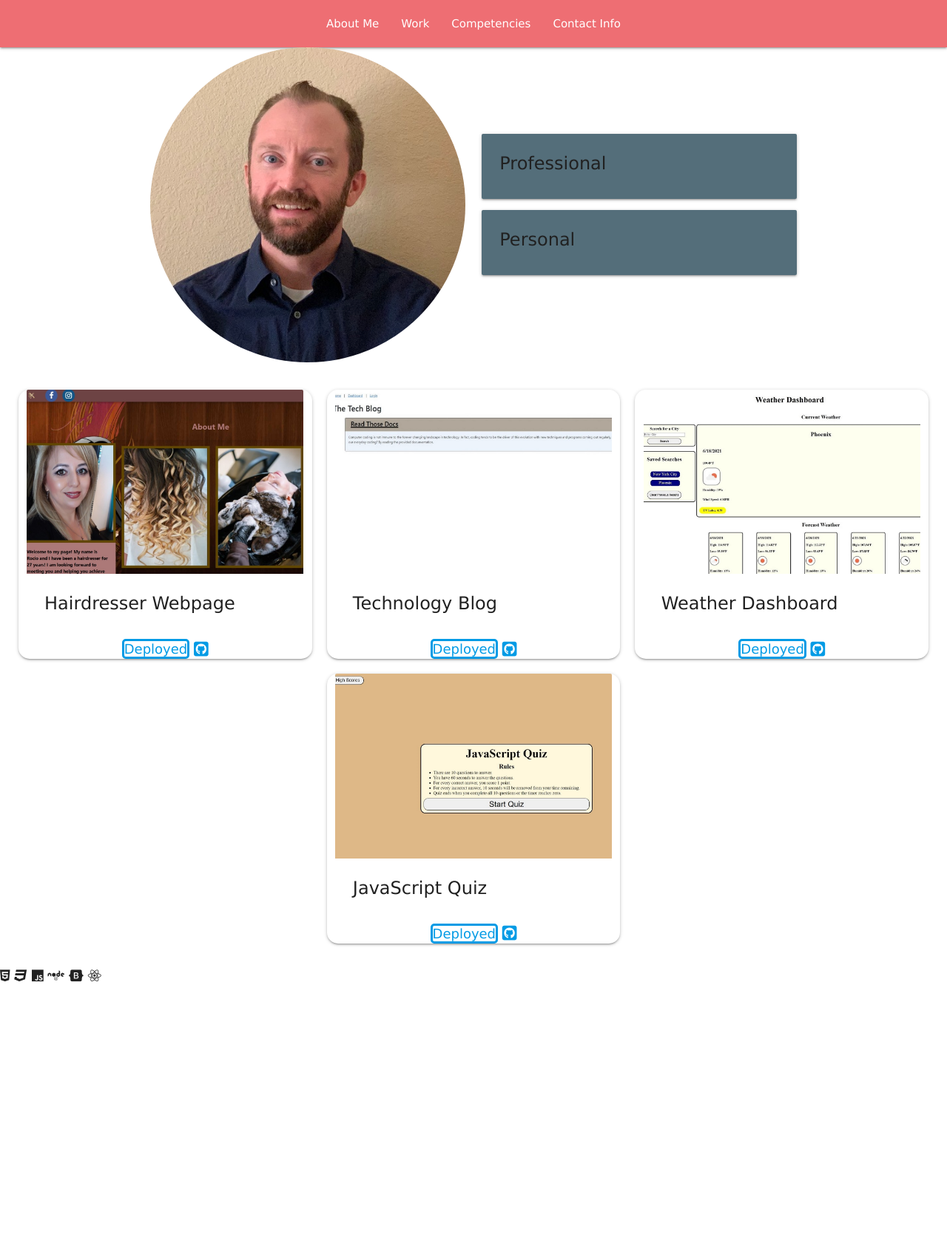
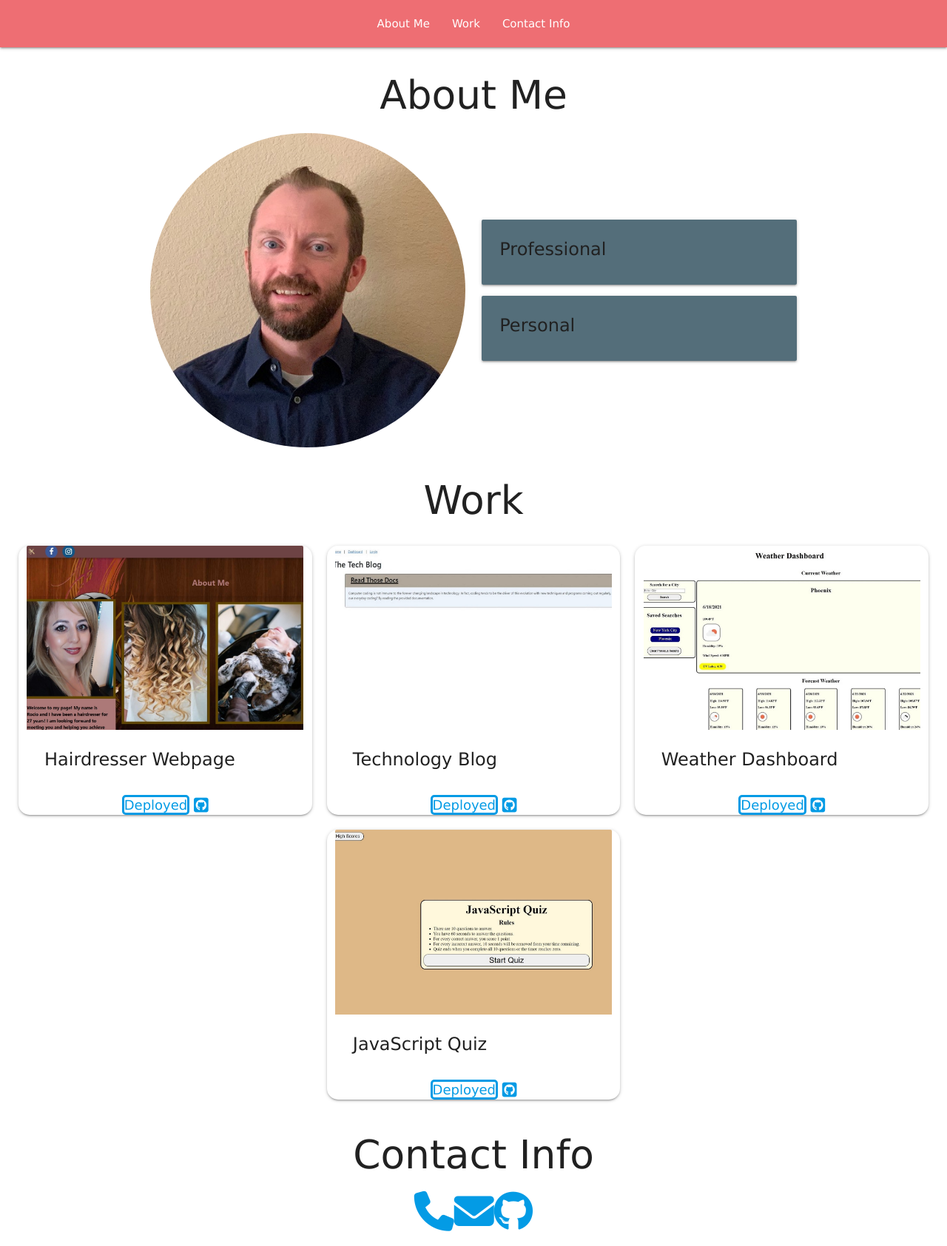
Before and after one commit to JMan4342/Joseph-Manning-Portfolio, a website: page index.html in a window 1280 px wide. Shown: the whole page at 74% size. Before the commit the page ends 1353 px from the top, so only its background shows below. Drawn offline with nearby package versions, Linux system fonts and the light colour scheme.

Commit message:
Add contact info

```diff
--- a/assets/js/script.js
+++ b/assets/js/script.js
@@ -0,0 +1,4 @@
+$(document).ready(function () {
+    $('.modal').modal();
+}
+)
--- a/index.html
+++ b/index.html
@@ -18,19 +18,16 @@
 
   <body>
     <nav>
-      <!-- <div class="nav-wrapper"> -->
-      <!-- <div class="brand-logo"></div> -->
       <ul id="nav-mobile" class="brand-logo center hide-on-med-and-down">
         <li><a href="#About">About Me</a></li>
         <li><a href="#Work">Work</a></li>
-        <li><a href="#Competencies">Competencies</a></li>
         <li><a href="#Contact">Contact Info</a></li>
       </ul>
-      <!-- </div> -->
     </nav>
     <main>
       <section id="about" class="container">
         <a name="About"></a>
+        <h2 class="center-align">About Me</h2>
         <div class="row">
           <div class="col m6 s12">
             <img
@@ -81,6 +78,7 @@
       </section>
       <section id="work">
         <a name="Work"></a>
+        <h2 class="center-align">Work</h2>
         <div class="row valign-wrapper" id="workRow">
           <div class="card col hoverable" id="projCard">
             <div class="card-image waves-effect waves-block waves-light">
@@ -206,8 +204,6 @@
               </ul>
             </div>
           </div>
-        <!-- </div>
-        <div class="row" id="workRow"> -->
           <div class="card col hoverable" id="projCard">
             <div class="card-image waves-effect waves-block waves-light">
               <img
@@ -251,17 +247,30 @@
           </div>
         </div>
       </section>
-      <section id="competencies">
-        <a name="Competencies"></a>
-        <i class="fab fa-html5"></i>
-        <i class="fab fa-css3"></i>
-        <i class="fab fa-js"></i>
-        <i class="fab fa-node"></i>
-        <i class="fab fa-bootstrap"></i>
-        <i class="fab fa-react"></i>
-      </section>
-      <section id="contact" class="row">
+      <section id="contact">
         <a name="Contact"></a>
+        <h2 class="row center-align">Contact Info</h2>
+        <div class="row">
+          <!-- <a class="btn modal-trigger" href="#modal1">
+            <i class="fas fa-phone fa-3x"></i>
+          </a> -->
+          <a class="modal-trigger" href="#phone"><i class="fas fa-phone fa-3x"></i></a>
+          <div id="phone" class="modal">
+            <div class="modal-content">
+              <h4>Phone Number</h4>
+              <p>(480)710-1663</p>
+            </div>
+            <div class="modal-footer">
+              <a href="#!" class="modal-close waves-effect waves-green btn-flat">Close</a>
+            </div>
+          </div>
+          <a href="mailto:manning.joseph.4342@gmail.com">
+            <i class="fas fa-envelope fa-3x"></i>
+          </a>
+          <a href="https://github.com/JMan4342" target="_blank">
+            <i class="fab fa-github fa-3x"></i>
+          </a>
+        </div>
       </section>
     </main>
     <script src="http://code.jquery.com/jquery-latest.min.js"></script>
```
